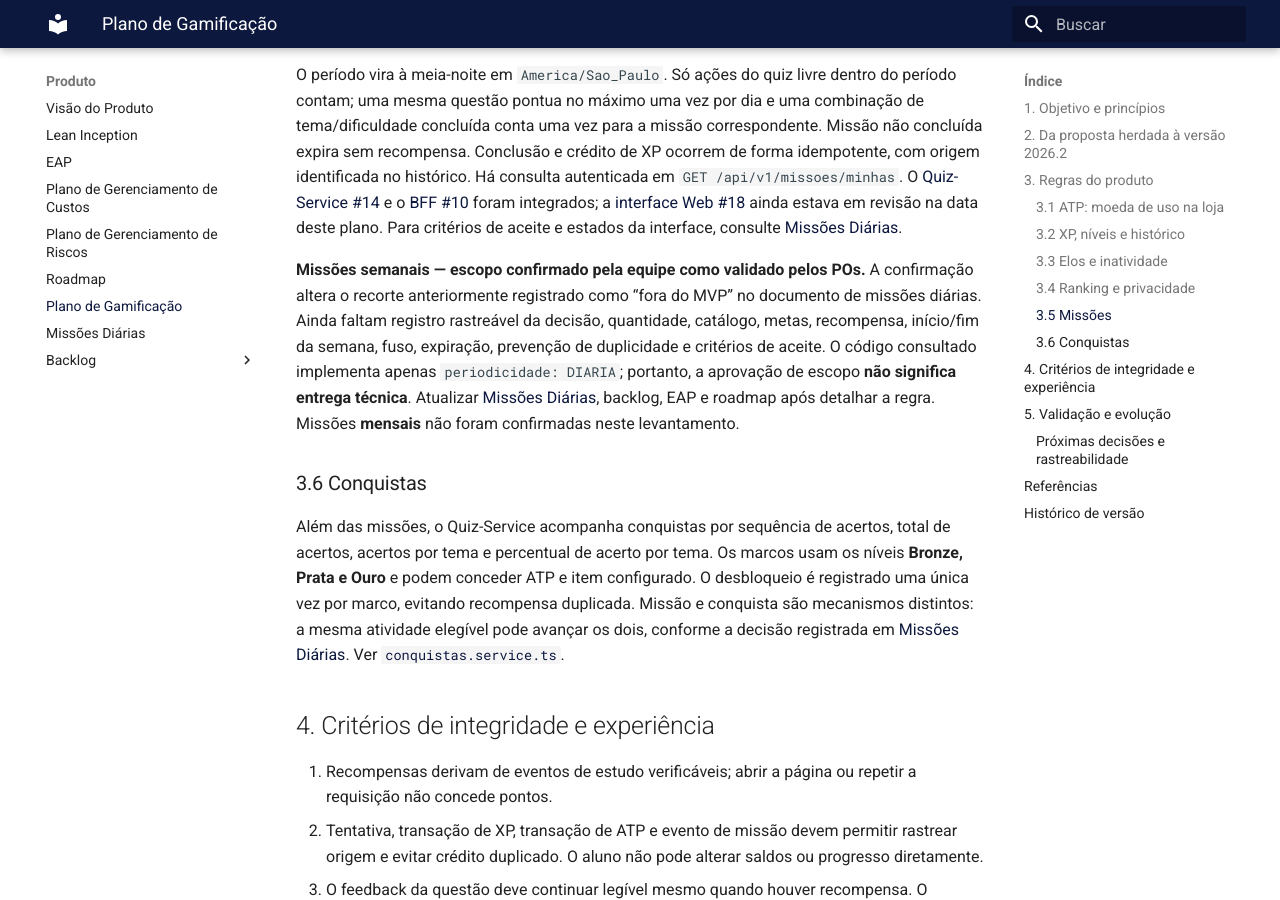
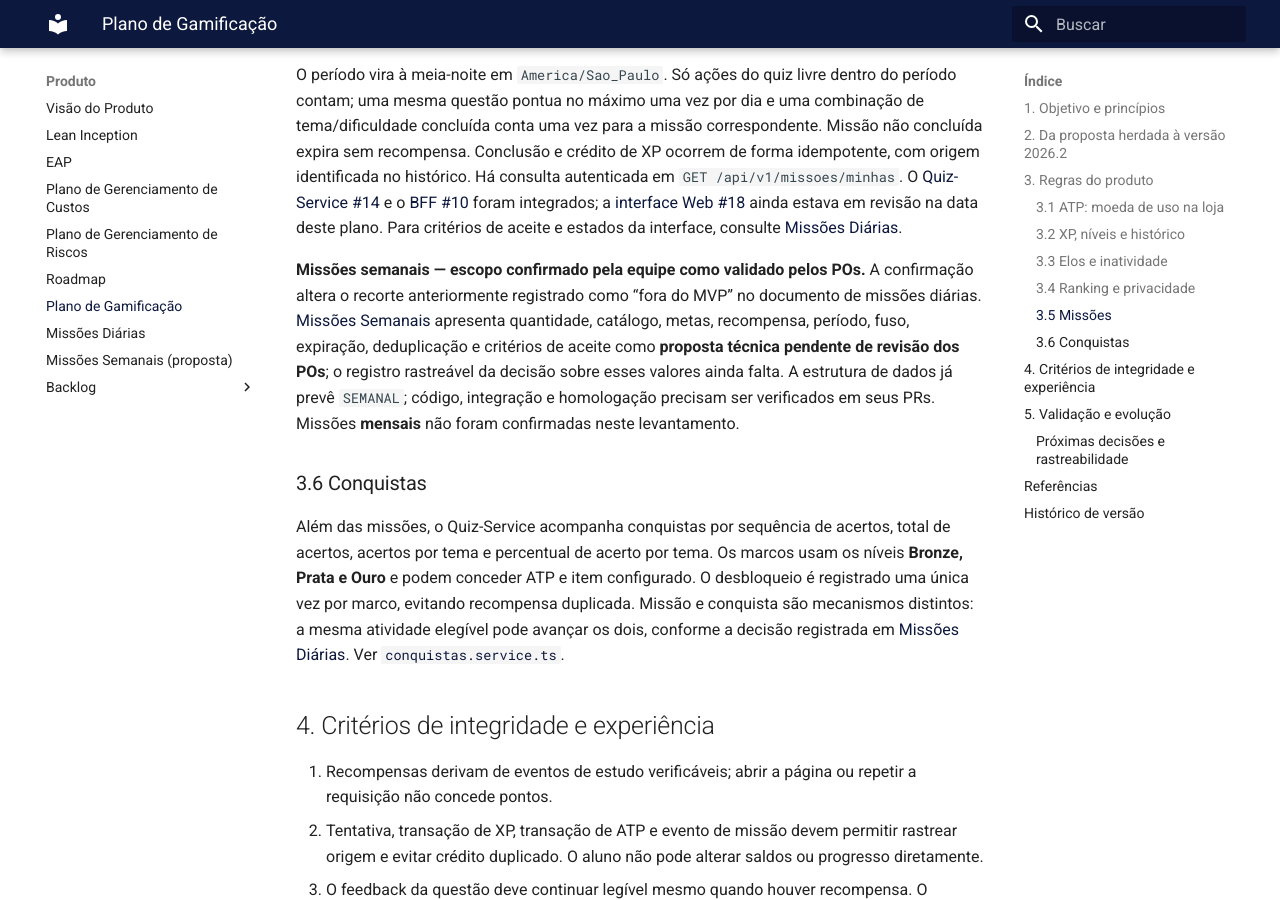
Before and after one commit to fga-eps-mds/2026-2-AnatoQuizUp-Doc, an MkDocs documentation site: the page built from docs/produto/plano-gamificacao.md, in a window 1280 px wide and 900 px high, scrolled down 4134 px. Built offline with MkDocs 1.6.1 and Material for MkDocs 9.7.7, drawn with Linux system fonts in a browser that asks for light colours; some of the changed text lies outside the part shown.

Commit message:
docs: propõe regras para missões semanais

```diff
--- a/docs/produto/plano-gamificacao.md
+++ b/docs/produto/plano-gamificacao.md
@@ -72,7 +72,7 @@ O BFF compõe pontuação com nome e avatar. Entre estudantes, deve respeitar a
 
 O período vira à meia-noite em `America/Sao_Paulo`. Só ações do quiz livre dentro do período contam; uma mesma questão pontua no máximo uma vez por dia e uma combinação de tema/dificuldade concluída conta uma vez para a missão correspondente. Missão não concluída expira sem recompensa. Conclusão e crédito de XP ocorrem de forma idempotente, com origem identificada no histórico. Há consulta autenticada em `GET /api/v1/missoes/minhas`. O [Quiz-Service #14](https://github.com/fga-eps-mds/2026-2-AnatoQuizUp-Quiz-Service/pull/14) e o [BFF #10](https://github.com/fga-eps-mds/2026-2-AnatoQuizUp-BFF/pull/10) foram integrados; a [interface Web #18](https://github.com/fga-eps-mds/2026-2-AnatoQuizUp-Web/pull/18) ainda estava em revisão na data deste plano. Para critérios de aceite e estados da interface, consulte [Missões Diárias](missoes-diarias.md).
 
-**Missões semanais — escopo confirmado pela equipe como validado pelos POs.** A confirmação altera o recorte anteriormente registrado como “fora do MVP” no documento de missões diárias. Ainda faltam registro rastreável da decisão, quantidade, catálogo, metas, recompensa, início/fim da semana, fuso, expiração, prevenção de duplicidade e critérios de aceite. O código consultado implementa apenas `periodicidade: DIARIA`; portanto, a aprovação de escopo **não significa entrega técnica**. Atualizar [Missões Diárias](missoes-diarias.md), backlog, EAP e roadmap após detalhar a regra. Missões **mensais** não foram confirmadas neste levantamento.
+**Missões semanais — escopo confirmado pela equipe como validado pelos POs.** A confirmação altera o recorte anteriormente registrado como “fora do MVP” no documento de missões diárias. [Missões Semanais](missoes-semanais.md) apresenta quantidade, catálogo, metas, recompensa, período, fuso, expiração, deduplicação e critérios de aceite como **proposta técnica pendente de revisão dos POs**; o registro rastreável da decisão sobre esses valores ainda falta. A estrutura de dados já prevê `SEMANAL`; código, integração e homologação precisam ser verificados em seus PRs. Missões **mensais** não foram confirmadas neste levantamento.
 
 ### 3.6 Conquistas
 
@@ -106,7 +106,7 @@ Antes do aceite da R2, registrar versão implantada, roteiro ponta a ponta, evid
 | XP, nível e elo | Implementados no código | [#63](https://github.com/fga-eps-mds/2026-2-AnatoQuizUp-Doc/issues/63), [#82](https://github.com/fga-eps-mds/2026-2-AnatoQuizUp-Doc/issues/82) e [#89](https://github.com/fga-eps-mds/2026-2-AnatoQuizUp-Doc/issues/89); validar versão implantada. |
 | ATP, loja, avatar e ranking | Implementados, com critérios distintos por tela | Conferir comportamento integrado e privacidade em homologação. |
 | Missões diárias | Regras aprovadas; serviço e BFF integrados; Web em revisão | [#83](https://github.com/fga-eps-mds/2026-2-AnatoQuizUp-Doc/issues/83), [#84](https://github.com/fga-eps-mds/2026-2-AnatoQuizUp-Doc/issues/84), [Web #18](https://github.com/fga-eps-mds/2026-2-AnatoQuizUp-Web/pull/18). |
-| Missões semanais | Escopo validado segundo informação da equipe; regras e implementação por detalhar | Registrar decisão dos POs, especificar e abrir/atualizar issue de implementação. |
+| Missões semanais | Escopo validado segundo informação da equipe; [regras propostas](missoes-semanais.md) aguardam revisão dos POs | Confirmar valores em issue ou ata e validar a implementação em homologação. |
 | Prazo menor para rebaixamento | Regra validada segundo informação da equipe; padrão da #89 e do código: aviso em 7 dias, risco em 8 e queda em 9 | Alinhar os exemplos divergentes da #89 e confirmar os valores no ambiente de homologação. |
 | Revisão de erros e métricas de aprendizagem | Necessárias para avaliar o objetivo pedagógico | Refinar US08 e instrumentar a validação da R2. |
 
--- a/mkdocs.yml
+++ b/mkdocs.yml
@@ -36,6 +36,7 @@ nav:
     - Roadmap: produto/roadmap.md
     - Plano de Gamificação: produto/plano-gamificacao.md
     - Missões Diárias: produto/missoes-diarias.md
+    - Missões Semanais (proposta): produto/missoes-semanais.md
     - Backlog:
       - Visão Geral: backlog/visao-geral.md
       - Release Major 1: backlog/release-major-1.md
```
Also changed, not shown: docs/produto/missoes-diarias.md (+1 -1 lines), docs/produto/missoes-semanais.md (added, +48 -0 lines).
